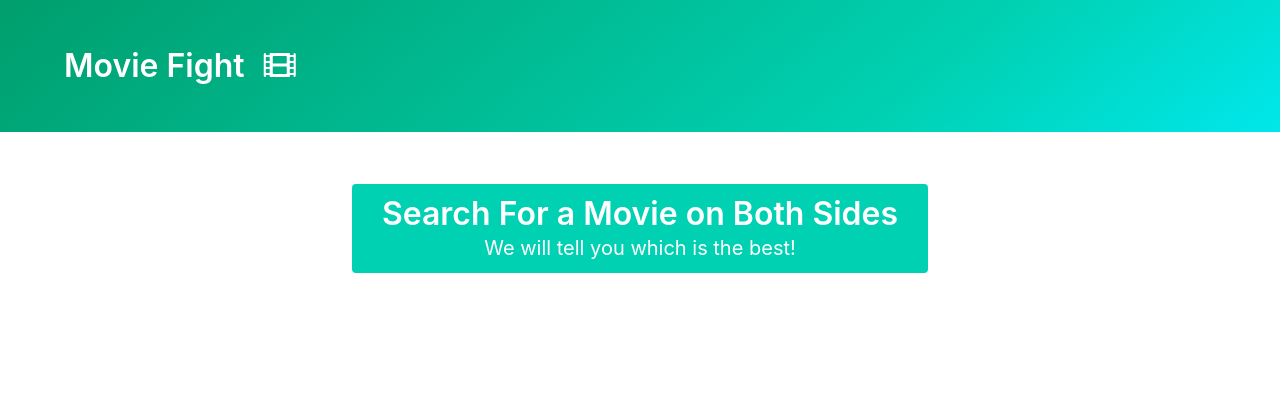
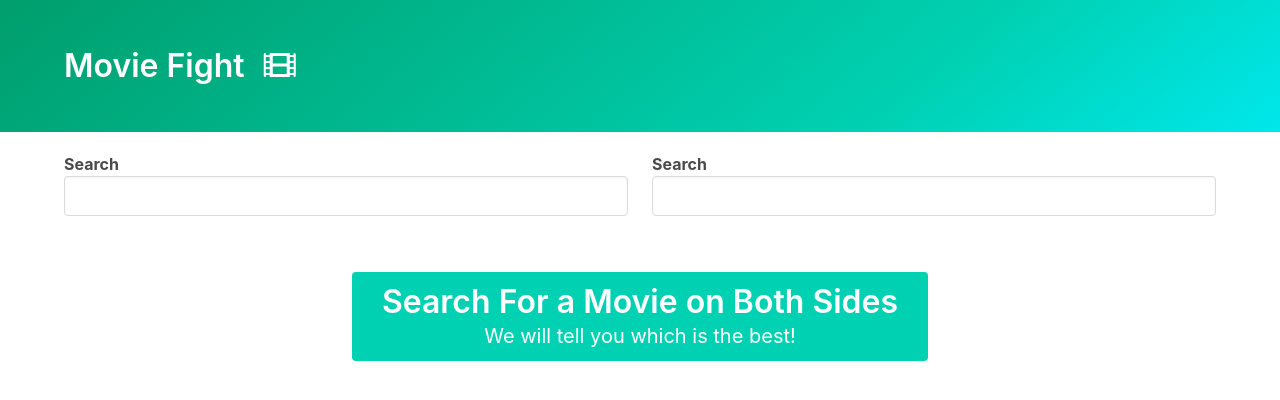
Before and after one commit to OzanYasin/JavaScript-Projects, a plain HTML site: page Movie-Fight/index.html in a window 1280 px wide. Drawn offline with nearby package versions, Linux system fonts and the light colour scheme.

Commit message:
movie-fight UPDATED

```diff
--- a/Movie-Fight/index.html
+++ b/Movie-Fight/index.html
@@ -35,11 +35,11 @@
     <div class="container">
       <div class="columns">
         <div class="column">
-          <div class="left-autocomplete"></div>
+          <div id="left-autocomplete"></div>
         </div>
 
         <div class="column">
-          <div class="right-autocomplete"></div>
+          <div id="right-autocomplete"></div>
         </div>
       </div>
 
--- a/Movie-Fight/index.js
+++ b/Movie-Fight/index.js
@@ -2,8 +2,7 @@
 // http://www.omdbapi.com/?apikey=[yourkey]&
 // API Key: ccdeef6c
 
-createAutoComplete({
-  root: document.querySelector('.autocomplete'),
+const autoCompleteConfig = {
   renderOption: (movie) => {
     const imgSrc = movie.Poster === 'N/A' ? '' : movie.Poster;
     return `
@@ -31,6 +30,15 @@ createAutoComplete({
 
     return response.data.Search;
   },
+};
+
+createAutoComplete({
+  ...autoCompleteConfig,
+  root: document.querySelector('#left-autocomplete'),
+});
+createAutoComplete({
+  ...autoCompleteConfig,
+  root: document.querySelector('#right-autocomplete'),
 });
 
 const onMovieSelect = async (movie) => {
```
